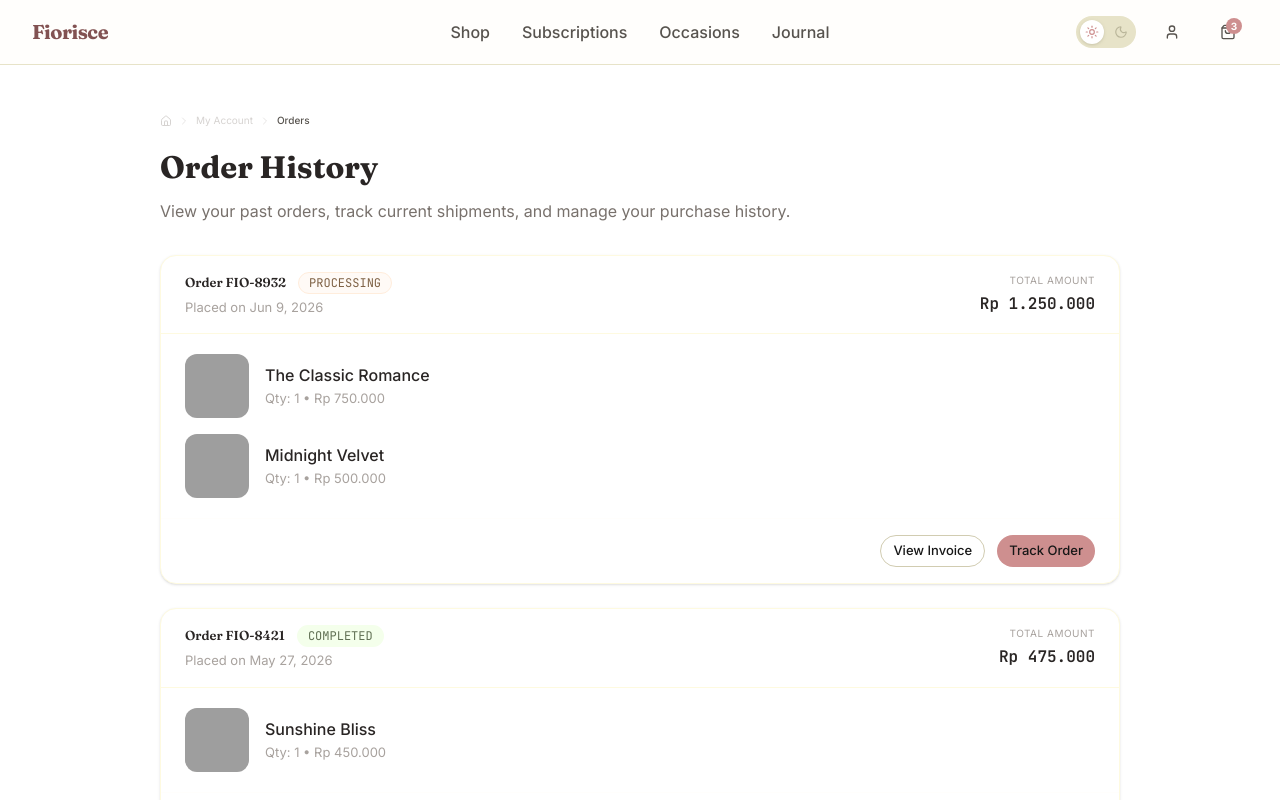
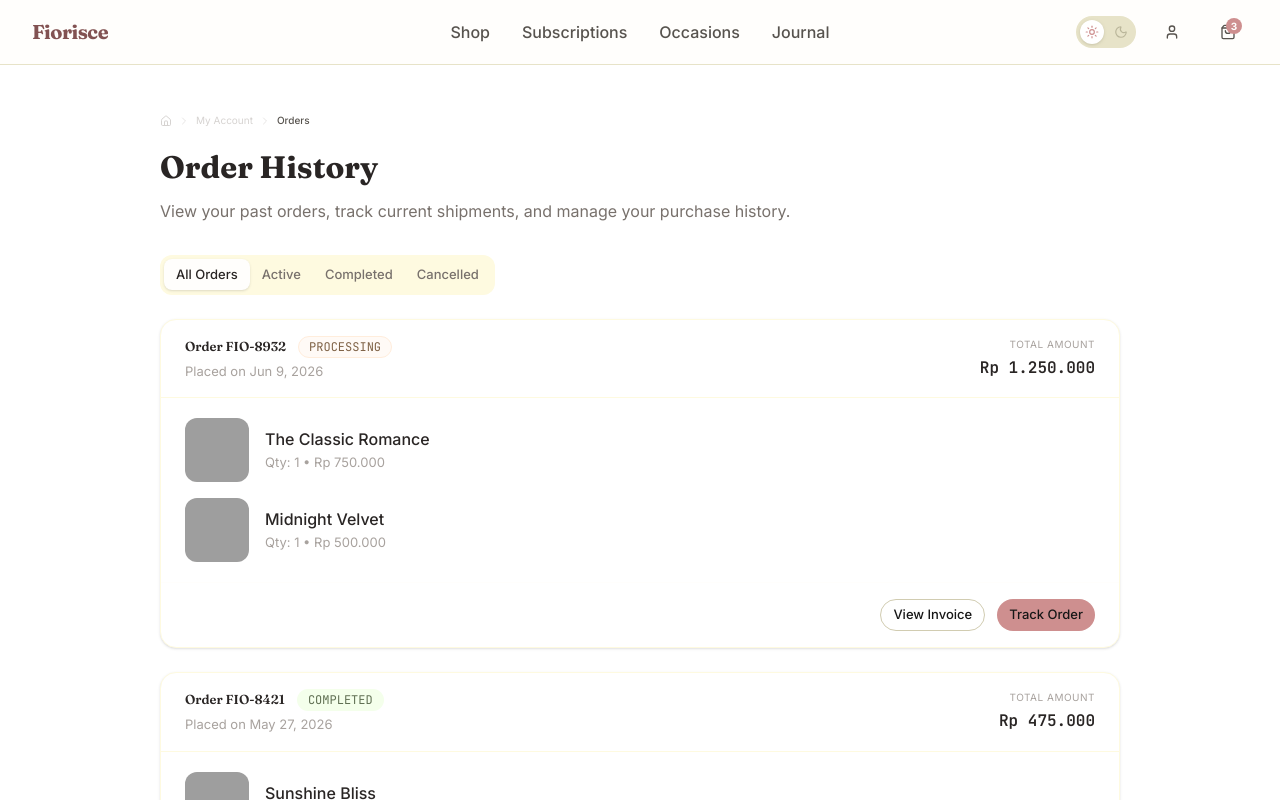
Before and after one commit to Fiorisce-Florist/lily, a Next.js app: page /orders in a window 1280 px wide. Shown: the top 800 px of the page. Built offline with nearby package versions, Linux system fonts and the light colour scheme; grey boxes are pictures that could not be loaded.

Commit message:
feat: use tabs component for order page

```diff
--- a/src/modules/OrderModule/index.tsx
+++ b/src/modules/OrderModule/index.tsx
@@ -5,6 +5,7 @@ import Link from "next/link";
 import { PackageOpen, ArrowRight } from "lucide-react";
 import { Breadcrumb } from "@/components/ui/breadcrumb";
 import { Button } from "@/components/ui/button";
+import { Tabs, TabsContent, TabsList, TabsTrigger } from "@/components/ui/tabs";
 import { MOCK_ORDERS } from "./data/mock-orders";
 import { OrderCard } from "./components/order-card";
 
@@ -13,6 +14,39 @@ export function OrderModule() {
 
   // In a real app, this would be fetched from the database
   const hasOrders = orders.length > 0;
+
+  // Helper to render the order list or the empty state
+  const renderOrderList = (filteredOrders: typeof MOCK_ORDERS) => {
+    if (filteredOrders.length === 0) {
+      return (
+        <div className="flex flex-col items-center justify-center py-16 px-4 text-center border border-dashed border-cornsilk-300 dark:border-neutral-800 rounded-3xl bg-cornsilk-50/50 dark:bg-neutral-900/20 mt-4">
+          <div className="h-16 w-16 bg-cornsilk-200 dark:bg-neutral-800 rounded-full flex items-center justify-center mb-6">
+            <PackageOpen className="h-8 w-8 text-camel-600 dark:text-camel-400" />
+          </div>
+          <h2 className="text-h5 font-fraunces font-semibold text-neutral-900 dark:text-cornsilk-100 mb-2">
+            No orders found here
+          </h2>
+          <p className="text-b4 font-inter text-neutral-500 dark:text-neutral-400 max-w-sm mb-6">
+            Looks like you don&apos;t have any orders in this category yet.
+          </p>
+          <Link href="/shop">
+            <Button variant="primary" className="h-10 px-6 font-inter flex items-center gap-2">
+              Start Shopping
+              <ArrowRight className="h-4 w-4" />
+            </Button>
+          </Link>
+        </div>
+      );
+    }
+
+    return (
+      <div className="space-y-6 mt-4">
+        {filteredOrders.map((order) => (
+          <OrderCard key={order.id} order={order} />
+        ))}
+      </div>
+    );
+  };
 
   return (
     <div className="min-h-screen bg-white dark:bg-neutral-950 pb-20">
@@ -55,11 +89,30 @@ export function OrderModule() {
             </Link>
           </div>
         ) : (
-          <div className="space-y-6">
-            {orders.map((order) => (
-              <OrderCard key={order.id} order={order} />
-            ))}
-          </div>
+          <Tabs defaultValue="all" className="w-full">
+            <TabsList className="mb-2 overflow-x-auto flex w-full justify-start sm:w-auto sm:inline-flex">
+              <TabsTrigger value="all">All Orders</TabsTrigger>
+              <TabsTrigger value="active">Active</TabsTrigger>
+              <TabsTrigger value="completed">Completed</TabsTrigger>
+              <TabsTrigger value="cancelled">Cancelled</TabsTrigger>
+            </TabsList>
+
+            <TabsContent value="all">
+              {renderOrderList(orders)}
+            </TabsContent>
+
+            <TabsContent value="active">
+              {renderOrderList(orders.filter(o => ["PENDING", "PAID", "PROCESSING", "SHIPPED"].includes(o.status)))}
+            </TabsContent>
+
+            <TabsContent value="completed">
+              {renderOrderList(orders.filter(o => o.status === "COMPLETED"))}
+            </TabsContent>
+
+            <TabsContent value="cancelled">
+              {renderOrderList(orders.filter(o => o.status === "CANCELLED"))}
+            </TabsContent>
+          </Tabs>
         )}
       </div>
     </div>
```
